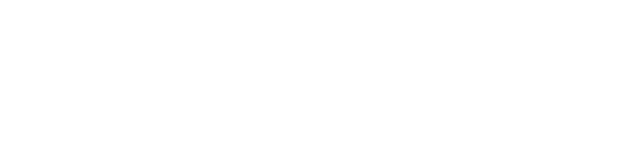
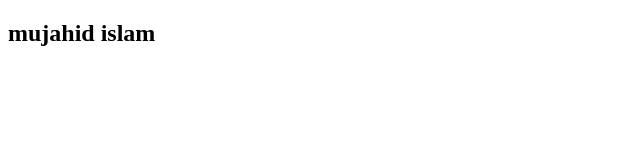
Before and after one commit to mujahidtemp404/portfolio-01-UIT, a plain HTML site: page index.html in a window 1280 px wide. Shown: the whole page, without its empty margins (0-640 px from the left). Drawn offline with Linux system fonts and the light colour scheme.

Commit message:
2nd commit

```diff
--- a/index.html
+++ b/index.html
@@ -7,6 +7,6 @@
     <title>personal portfolio</title>
 </head>
 <body>
-
+    <h2>mujahid islam</h2>
 </body>
 </html>
```
